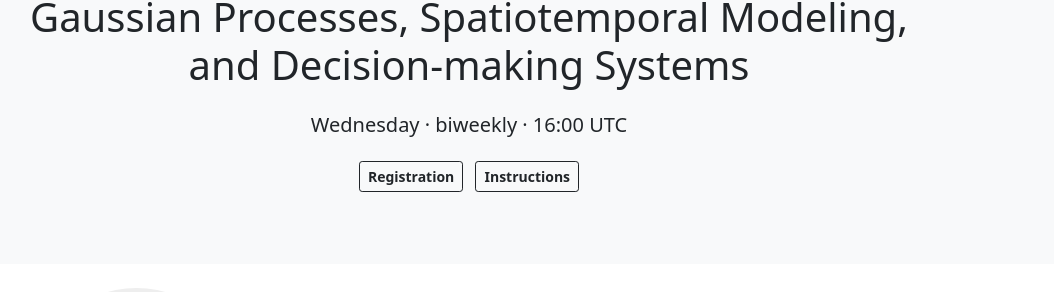
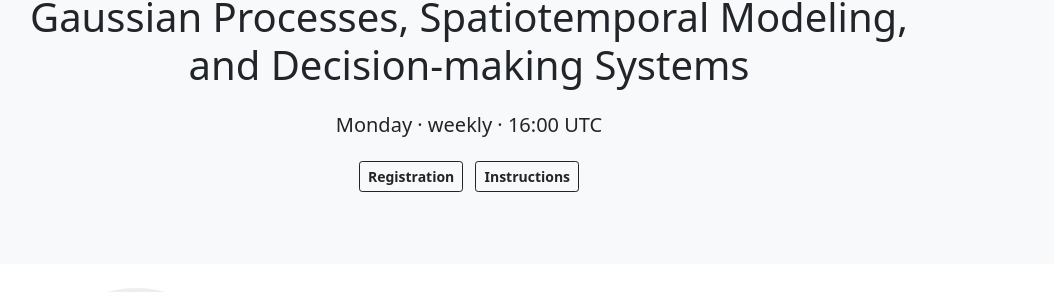
Before and after one commit to gp-seminar-series/gp-seminar-series.github.io, a Jekyll site: the page built from index.html, in a window 1280 px wide and 900 px high. Shown: the part 127-419 px from the top of the window, without its empty margins (171-1225 px from the left). Built offline with Jekyll 4.4.1, drawn with Linux system fonts in a browser that asks for light colours.

Commit message:
Add default day.

```diff
--- a/_config.yml
+++ b/_config.yml
@@ -6,6 +6,7 @@ plugins:
   - jekyll-seo-tag
   - jekyll-sitemap
 future: true
+default_day: "Monday"
 default_time: "16:00 UTC"
 schedule_limit: 2
 previous_limit: 3
--- a/index.html
+++ b/index.html
@@ -10,7 +10,7 @@ layout: default
 <br>
 Gaussian Processes, Spatiotemporal Modeling,<br>and Decision-making Systems
 </h1>
-<h2 class="h5 my-4">Wednesday &middot; biweekly &middot; {{ site.default_time }}</h2>
+<h2 class="h5 my-4">{{ site.default_day }} &middot; weekly &middot; {{ site.default_time }}</h2>
 <p class="my-4">
 <a class="btn btn-outline-dark btn-sm fw-bold mx-1" href="https://eepurl.com/hSsaRr">Registration</a>
 <a class="btn btn-outline-dark btn-sm fw-bold mx-1" href="/instructions">Instructions</a>
```
